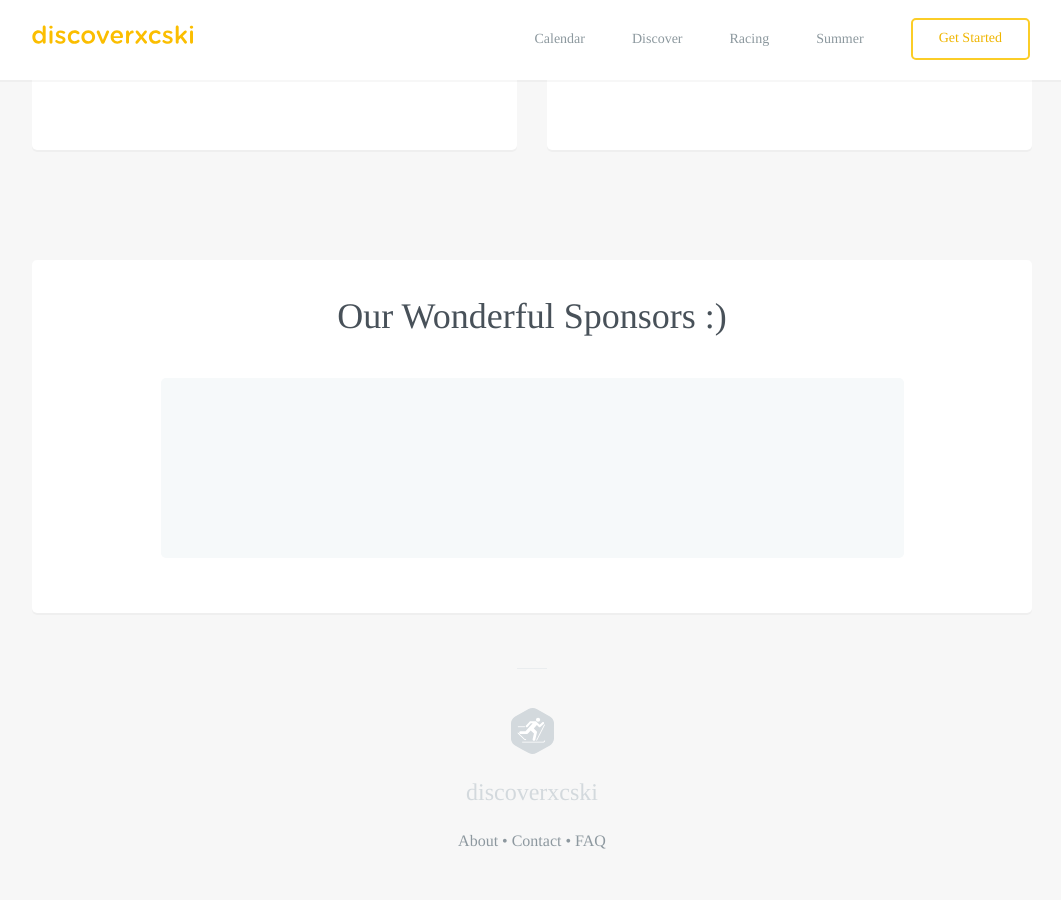
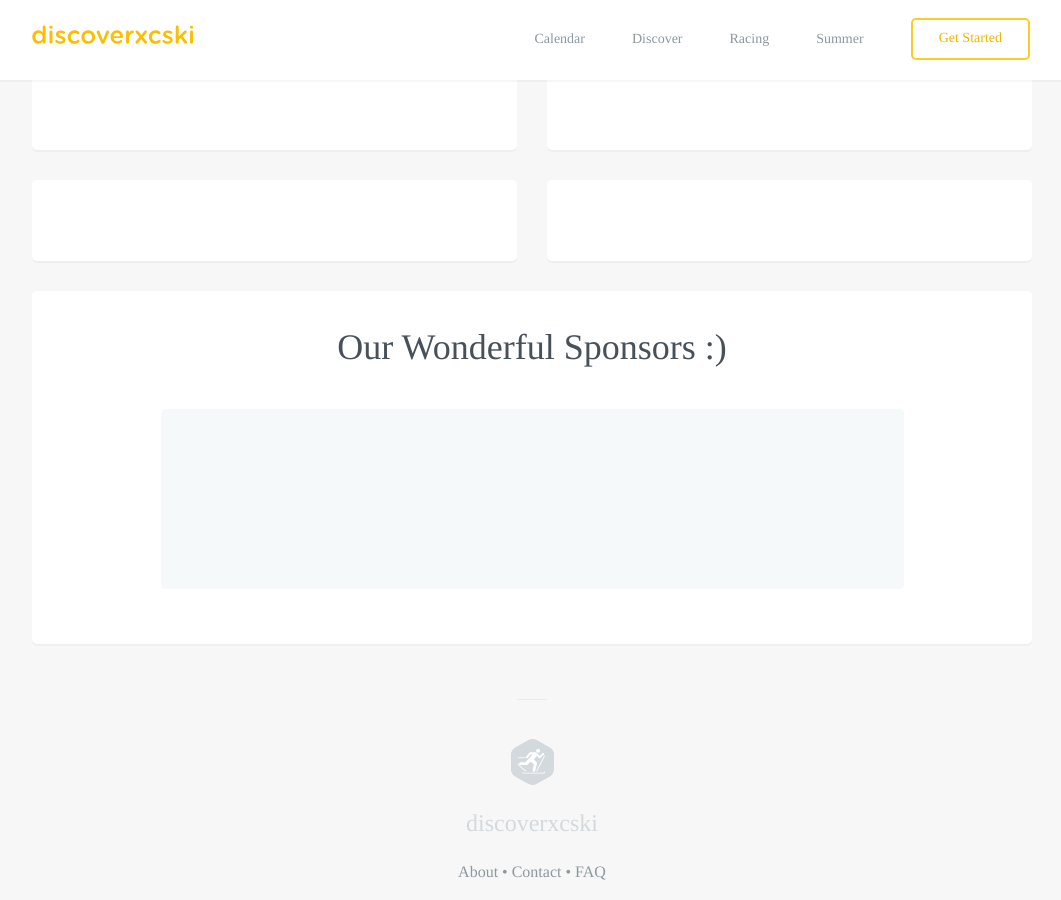
Before and after one commit to robcatto/robcatto.github.io, a Jekyll site: the page index.html, which Jekyll copies as it is, in a window 1280 px wide and 900 px high, scrolled down 2188 px. Shown: the whole window, without its empty margins (108-1169 px from the left). Built offline with Jekyll 4.4.1, drawn with Linux system fonts in a browser that asks for light colours; some web fonts are replaced; Markdown is read by kramdown in place of the engine named in the settings.

Commit message:
Update index.html

```diff
--- a/index.html
+++ b/index.html
@@ -411,12 +411,24 @@
                 <a class="button small dark" href="/racing/event-formats" data-featurette="analytics-click-event" data-event-category="button" data-event-action="M: Clicked Design an iOS Game" data-event-label="Source: Homepage Alt" id="featurette-35">More Stories</a>
                 </section>
 
-                <section class="mobile_section" style="background-color: transparent; box-shadow: none; max-width: 1030px">
+                <section class="mobile_section" style="background-color: transparent; box-shadow: none; max-width: 1030px; padding-bottom: 0px; margin-bottom: 0px;">
                     <div class="row" style="max-width: 1030px">
 
 
 
+                        <div class="column two">
+                                                <div class="profile-card">
 
+
+                                                </div>
+                        </div>
+
+                        <div class="column two">
+                                                <div class="profile-card">
+
+
+                                                </div>
+                        </div>
                         <div class="column two">
                                                 <div class="profile-card">
 
```
